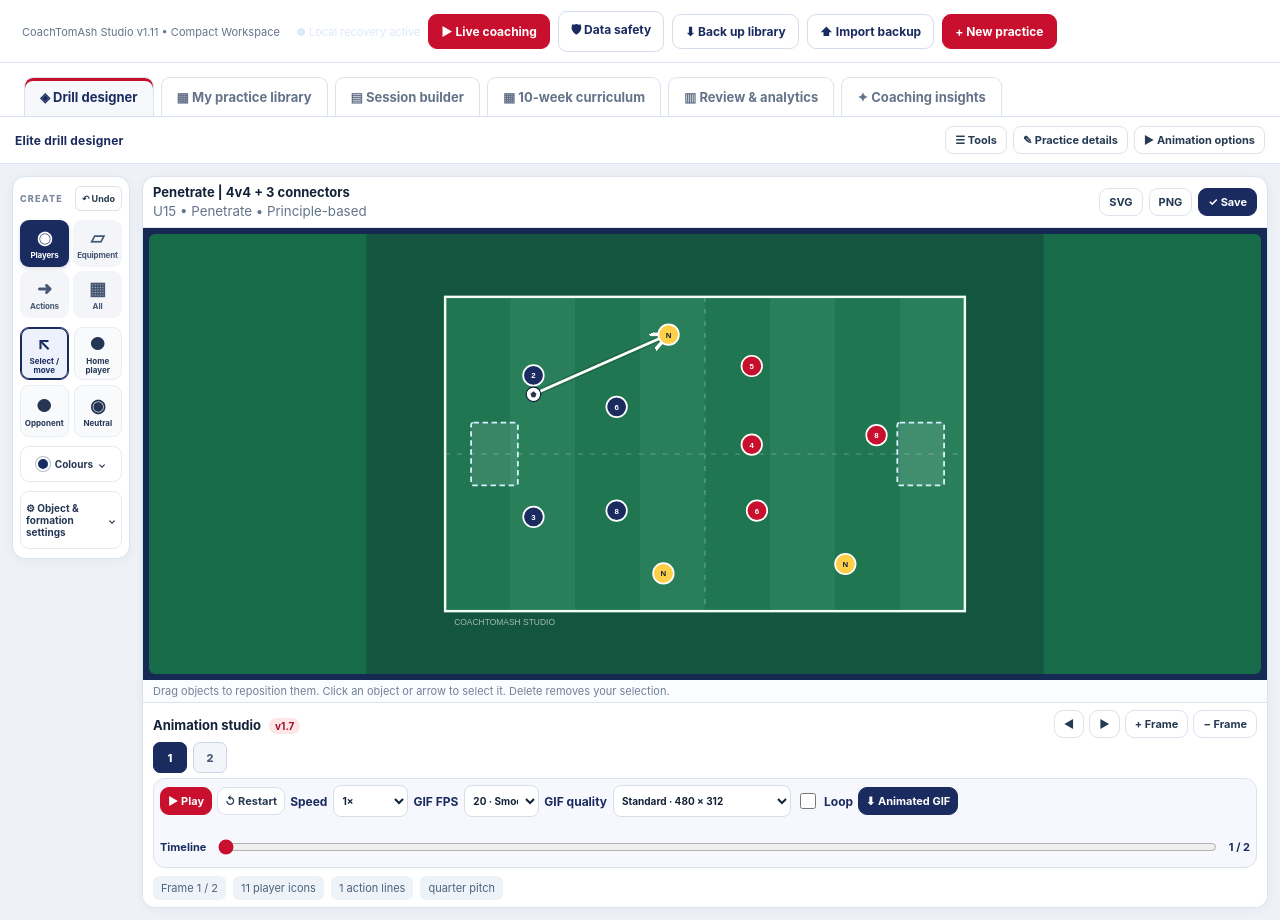
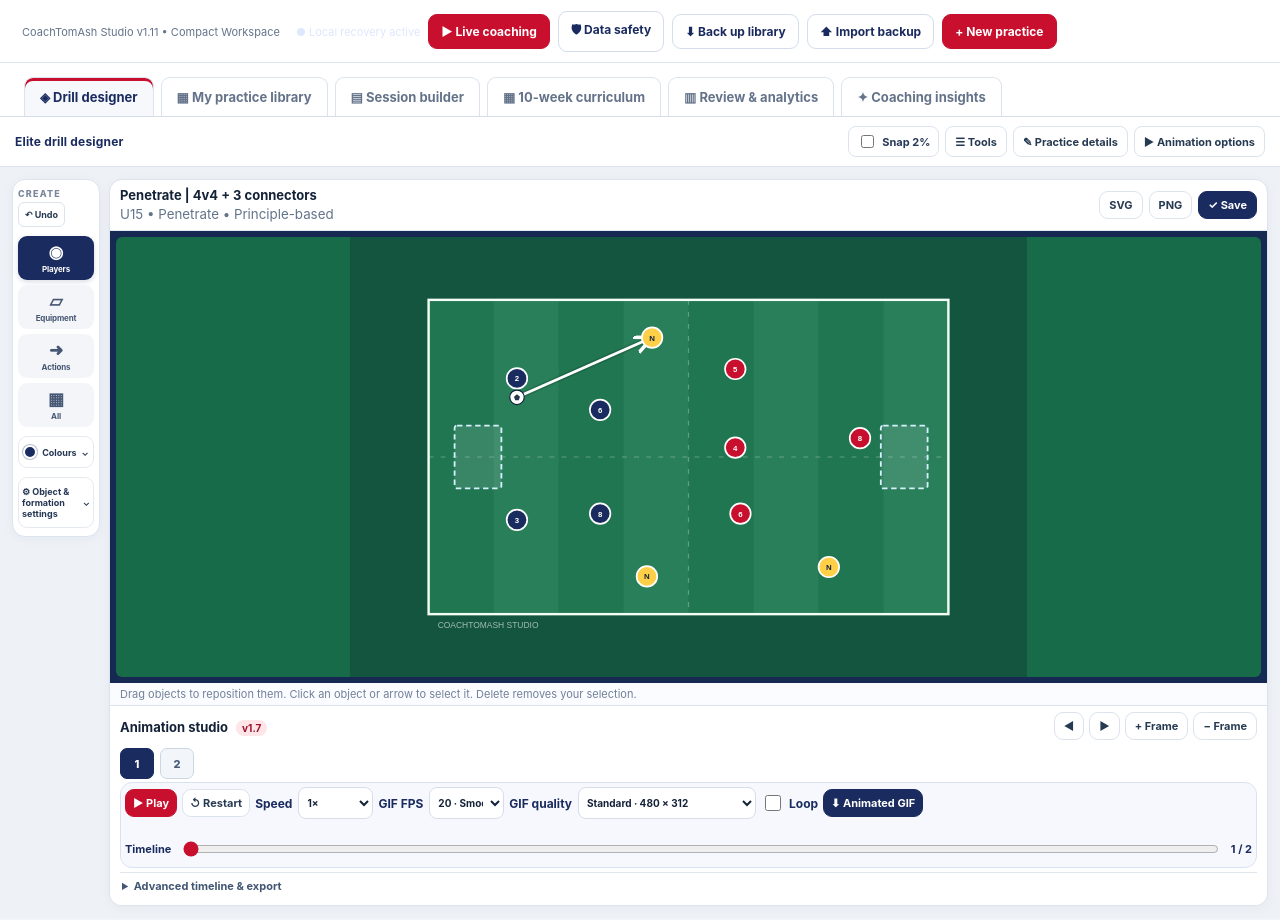
Before and after one commit to tomash-bit/CoachTomAsh-studio, a plain HTML site: page index.html in a window 1280 px wide. Shown: the part 94-1014 px from the top of the page. Drawn offline with Linux system fonts and the light colour scheme.

Commit message:
Release CoachTomAsh Studio v1.12.

```diff
--- a/app-core.js
+++ b/app-core.js
@@ -61,6 +61,11 @@ function goalHalfExtents(type,angle=0,scale=1){
           y:Math.abs(Math.sin(a))*w+Math.abs(Math.cos(a))*h};
 }
 function limitItemPosition(pos,type,angle=0,scale=1){
+  // Optional v1.12 precision grid. Default is OFF, preserving legacy placement.
+  if(globalThis.CoachPrecision?.enabled && ['player','opponent','neutral','ball','cone','mannequin','goal','fullgoal','text'].includes(type)){
+    const step=globalThis.CoachPrecision.step||2;
+    pos={x:Math.round(pos.x/step)*step,y:Math.round(pos.y/step)*step};
+  }
   // Balls may travel completely beyond the touchline and goal line, including into a goal.
   // Keep the entire 12px-radius ball within the visible SVG run-off area.
   // The playable pitch (0..100) is deliberately NOT a boundary for the ball.
--- a/index.html
+++ b/index.html
@@ -23,6 +23,7 @@
 <link rel="stylesheet" href="./analytics.css?v=190">
 <meta name="apple-mobile-web-app-title" content="CoachTomAsh Studio">
 <link rel="stylesheet" href="./compact-workspace.css?v=1112a">
+<link rel="stylesheet" href="./professional-designer.css?v=1120">
 </head>
 <body>
 <header class="app-head">
@@ -253,5 +254,6 @@
 <script src="./insights-core.js?v=1100"></script>
 <script src="./insights-ui.js?v=1100"></script>
 <script src="./compact-workspace.js?v=1112a"></script>
+<script src="./professional-designer.js?v=1120"></script>
 </body>
 </html>
--- /dev/null
+++ b/professional-designer.css
@@ -0,0 +1,31 @@
+/* v1.12: restrained premium workspace. Core controls remain in the DOM. */
+#panel-design .workspace{grid-template-columns:88px minmax(0,1fr);gap:9px}
+#panel-design .palette-col.pro12-rail{padding:8px 5px;overflow:visible;max-height:none}
+#panel-design .pro12-rail .compact-categories{grid-template-columns:1fr;gap:5px}
+#panel-design .pro12-rail .compact-category{min-height:44px;font-size:17px}
+#panel-design .pro12-rail .tool-grid{display:none;position:absolute;top:12px;left:calc(100% + 8px);width:196px;max-height:65dvh;overflow:auto;grid-template-columns:repeat(2,minmax(0,1fr));padding:9px;background:white;border:1px solid #dce4ef;border-radius:12px;box-shadow:0 15px 36px #13233b33;z-index:35}
+#panel-design .pro12-rail.pro12-category-open .tool-grid{display:grid}
+#panel-design .pro12-rail .elite-colour-menu summary,#panel-design .pro12-rail .elite-object-menu summary{font-size:9px;padding:8px 3px;overflow-wrap:anywhere}
+#panel-design .pro12-rail .elite-colour-menu .form-row{position:absolute;top:100%;left:calc(100% + 7px);width:180px;padding:10px;background:white;box-shadow:0 14px 32px #12223d30;border-radius:12px;z-index:48}
+#panel-design .pro12-rail .elite-colour-menu:not([open]) .form-row{display:none}
+#panel-design .pro12-rail .elite-colour-menu{position:relative}
+#panel-design .pro12-rail .elite-colour-menu .color-swatches{grid-template-columns:repeat(5,1fr)}
+.pro12-snap{display:flex;align-items:center;gap:5px;padding:5px 8px;border:1px solid #dce3ee;border-radius:8px;background:white;color:#263858;font-size:11px;font-weight:650;white-space:nowrap}
+.pro12-snap input{accent-color:#1a2b5f}
+#panel-design .pro12-context{display:flex;align-items:center;gap:5px;flex-wrap:wrap;padding:6px 10px;border-bottom:1px solid #dce4ef;background:#f8fafc}
+#panel-design .pro12-context[hidden]{display:none}
+#panel-design .pro12-context button{font:600 11px system-ui;border:1px solid #dce4ef;background:white;border-radius:7px;padding:6px 9px;color:#243756;min-height:31px}
+#panel-design .pro12-context .pro12-danger{color:#aa1932}
+#panel-design .pro12-selection{font-size:11px;font-weight:750;color:#1a2b5f;margin-right:6px}
+#panel-design .pro12-timeline{padding:6px 10px}
+#panel-design .pro12-timeline .frames-row{padding:0 0 4px}
+#panel-design .pro12-timeline .timeline-ui{margin-top:3px;padding:4px}
+#panel-design .pro12-timeline-more{border-top:1px solid #e1e7ef;margin-top:4px}
+#panel-design .pro12-timeline-more>summary{cursor:pointer;padding:6px 2px;font-size:11px;color:#425674;font-weight:650}
+#panel-session .pro12-bank{display:grid;grid-template-columns:1fr;gap:4px;max-height:260px}
+#panel-session .pro12-bank .session-bank-item{display:flex;align-items:center;justify-content:space-between;gap:8px;padding:7px 9px;min-height:48px}
+#panel-session .pro12-bank .session-bank-item p{margin:2px 0 0;font-size:10px}
+#panel-session .pro12-quick-add{margin:6px 0}
+#panel-session .session-activity{padding:6px 8px}
+@media(max-width:950px){#panel-design .workspace{grid-template-columns:76px minmax(0,1fr)}}
+@media(max-width:620px){#panel-design .workspace{grid-template-columns:minmax(0,1fr)}#panel-design .palette-col.pro12-rail{position:relative}#panel-design .pro12-rail .compact-categories{grid-template-columns:repeat(4,1fr)}#panel-design .pro12-rail.pro12-category-open .tool-grid{position:relative;top:auto;left:auto;width:auto;max-height:160px;grid-template-columns:repeat(4,minmax(0,1fr))}#panel-design .pro12-rail .elite-colour-menu .form-row{left:0;top:100%;width:min(280px,85vw)}#panel-design .pro12-context{gap:3px}#panel-design .pro12-context button{padding:6px}}
--- /dev/null
+++ b/professional-designer.js
@@ -0,0 +1,62 @@
+/* v1.12 progressive enhancement. Existing handlers, object IDs, and storage are unchanged. */
+(()=>{'use strict';
+ const $=id=>document.getElementById(id), pitch=$('pitch'), palette=document.querySelector('#panel-design .palette-col');
+ if(!pitch||!palette)return;
+ window.CoachPrecision={enabled:false,step:2};
+ const top=$('panel-design').querySelector('.compact-actions');
+ const snap=document.createElement('label');snap.className='pro12-snap';snap.innerHTML='<input type="checkbox" id="pro12Snap"> <span>Snap 2%</span>';
+ top.prepend(snap);$('pro12Snap').addEventListener('change',e=>window.CoachPrecision.enabled=e.target.checked);
+ // Contextual toolbar uses the application's existing actions, avoiding duplicated editing logic.
+ const bar=document.createElement('div');bar.id='pro12Context';bar.className='pro12-context';bar.hidden=true;
+ bar.innerHTML='<span class="pro12-selection" id="pro12Selected">Selected</span><button type="button" data-pro12="colour">● Colour</button><button type="button" data-pro12="label">✎ Label</button><button type="button" data-pro12="rotate">↻ Rotate</button><button type="button" data-pro12="duplicate">⧉ Copy</button><button type="button" data-pro12="delete" class="pro12-danger">Delete</button><button type="button" data-pro12="close" aria-label="Dismiss toolbar">×</button>';
+ const wrap=document.querySelector('#panel-design .pitch-wrap');wrap.before(bar);
+ const objectMenu=palette.querySelector('.elite-object-menu'), colourMenu=palette.querySelector('.elite-colour-menu');
+ function sync(){
+  const selected=pitch.querySelector('[data-oid]:has(circle[stroke="#ffdf69"])');
+  // Core editor draws a selection halo as a dashed yellow circle; query that halo directly.
+  const halo=[...pitch.querySelectorAll('[data-oid]')].find(g=>g.querySelector('circle[stroke="#ffdf69"]'));
+  const path=[...pitch.querySelectorAll('[data-pid]')].find(g=>g.querySelector('path[stroke-width="7"]'));
+  const has=!!halo||!!path;
+  bar.hidden=!has; if(!has)return;
+  const label=halo?.querySelector('text')?.textContent|| (halo?'Object':'Movement');
+  $('pro12Selected').textContent=halo?'Selected · '+label:'Selected movement';
+  bar.querySelector('[data-pro12="colour"]').hidden=!halo;
+  bar.querySelector('[data-pro12="label"]').hidden=!halo;
+  bar.querySelector('[data-pro12="rotate"]').hidden=!halo;
+  bar.querySelector('[data-pro12="duplicate"]').hidden=!halo;
+ }
+ let pending=false;const observer=new MutationObserver(()=>{if(!pending){pending=true;requestAnimationFrame(()=>{pending=false;sync();});}});
+ observer.observe(pitch,{childList:true,subtree:false});
+ function openTab(tab){if(objectMenu){objectMenu.open=true;objectMenu.querySelector('[data-settings-tab="'+tab+'"]')?.click();}}
+ bar.addEventListener('click',e=>{const b=e.target.closest('[data-pro12]');if(!b)return;
+  switch(b.dataset.pro12){
+   case 'colour':if(colourMenu){colourMenu.open=true;colourMenu.querySelector('summary')?.scrollIntoView({block:'nearest'});}break;
+   case 'label':openTab('object');$('objectLabel')?.focus();break;
+   case 'rotate':openTab('object');$('rotationPanel')?.scrollIntoView({block:'nearest'});break;
+   case 'duplicate':$('duplicateBtn')?.click();break;
+   case 'delete':$('deleteBtn')?.click();break;
+   case 'close':bar.hidden=true;break;
+  }
+ });
+ // Compact the existing tool rail: opening a category reveals only its relevant tools.
+ palette.classList.add('pro12-rail');
+ const categories=$('compactCategories');
+ if(categories){categories.addEventListener('click',()=>palette.classList.add('pro12-category-open'));}
+ // Clicking outside the palette dismisses the temporary tool drawer, never the active editor tool.
+ document.querySelector('#panel-design .canvas-col')?.addEventListener('pointerdown',()=>palette.classList.remove('pro12-category-open'));
+ const timeline=$('panel-design').querySelector('.frames');if(timeline){timeline.classList.add('pro12-timeline');
+  const advanced=document.createElement('details');advanced.className='pro12-timeline-more';advanced.innerHTML='<summary>Advanced timeline & export</summary>';
+  const extras=[...timeline.children].filter(el=>!el.classList.contains('frames-row')&&!el.classList.contains('frame-dots')&&!el.classList.contains('timeline-ui'));
+  extras.forEach(el=>advanced.append(el));timeline.append(advanced);
+ }
+ // Session bank: quick-add search and one-row practice cards. Existing add/reorder listeners remain in place.
+ const bank=$('sessionPracticeBank');if(bank){bank.classList.add('pro12-bank');
+  const filter=$('sessionPracticeSearch');if(filter){filter.placeholder='Find a practice to add…';filter.setAttribute('autocomplete','off');}
+  const search=document.createElement('button');search.type='button';search.className='btn small pro12-quick-add';search.textContent='＋ Find practice';
+  const running=$('sessionRows');running?.before(search);
+  search.addEventListener('click',()=>{const holder=bank.closest('details');if(holder)holder.open=true;filter?.focus();filter?.scrollIntoView({block:'nearest'});});
+  // Keep the bank collapsed until needed, reducing session-builder scrolling.
+  const holder=bank.closest('details');if(holder)holder.open=false;
+ }
+ sync();
+})();
--- a/service-worker.js
+++ b/service-worker.js
@@ -1,6 +1,6 @@
 /* CoachTomAsh Studio 1.5: versioned offline application shell.
    User practices remain in localStorage/IndexedDB, never in Cache Storage. */
-const CACHE_NAME = 'coachtomash-studio-assets-v1-11-2-compact-settings';
+const CACHE_NAME = 'coachtomash-studio-assets-v1-12-professional-designer';
 const APP_FILES = [
  './', './index.html', './app.css', './coach-tomash-logo.png',
  './storage-engine.js', './app-core.js', './pwa-install.js',
@@ -9,6 +9,7 @@ const APP_FILES = [
  './live-timer-audio.js?v=183', './live-coaching.js?v=183', './live-coaching.css?v=183',
  './analytics-core.js?v=190', './analytics-ui.js?v=190', './analytics.css?v=190', './insights-core.js?v=1100', './insights-ui.js?v=1100', './insights.css?v=1100',
  './compact-workspace.js?v=1112a', './compact-workspace.css?v=1112a',
+ './professional-designer.js?v=1120', './professional-designer.css?v=1120',
  './icons/icon-192.png','./icons/icon-512.png',
  './icons/icon-maskable-512.png','./icons/apple-touch-icon.png'
 ];
```
Also changed, not shown: 1 other file.
